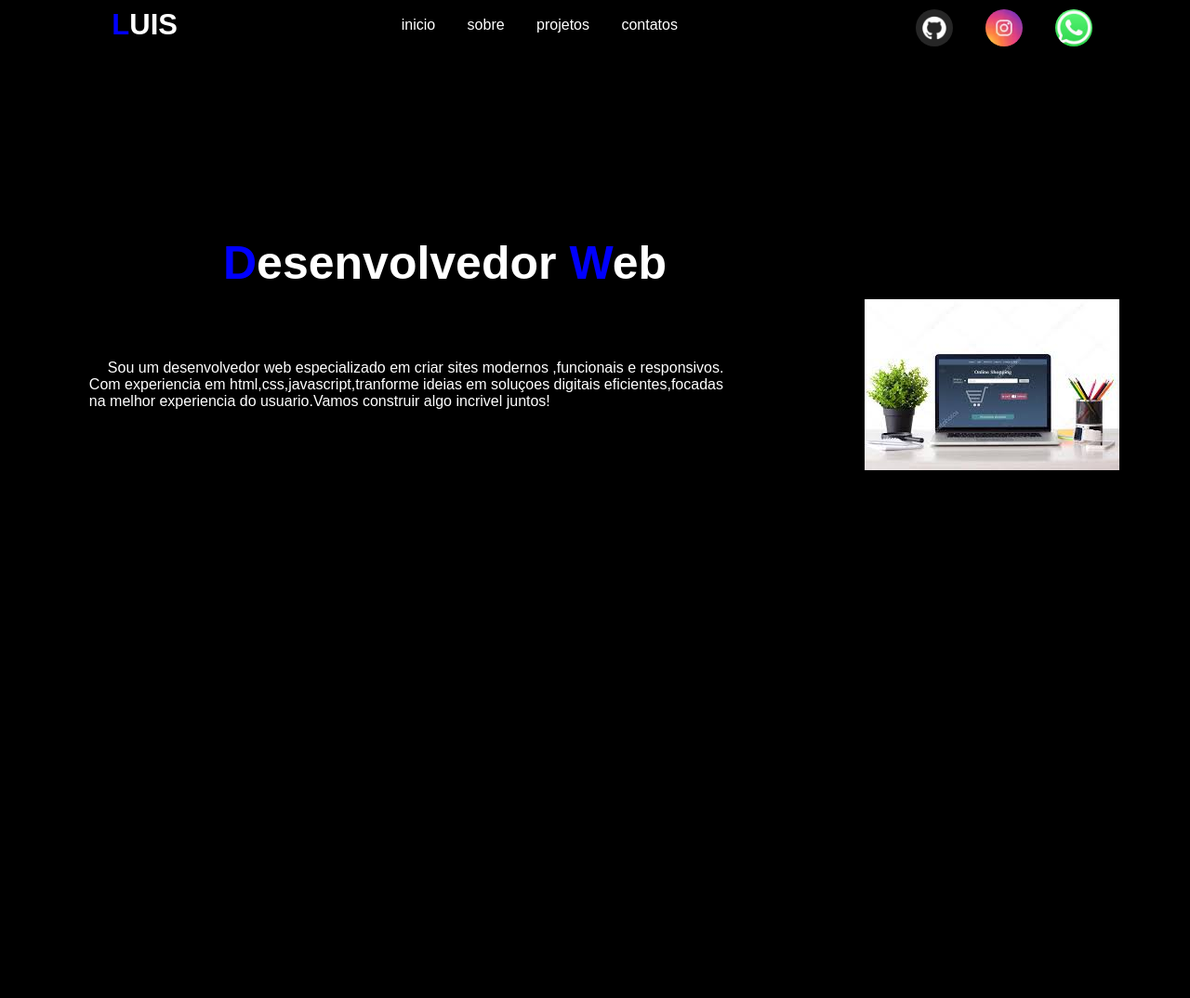
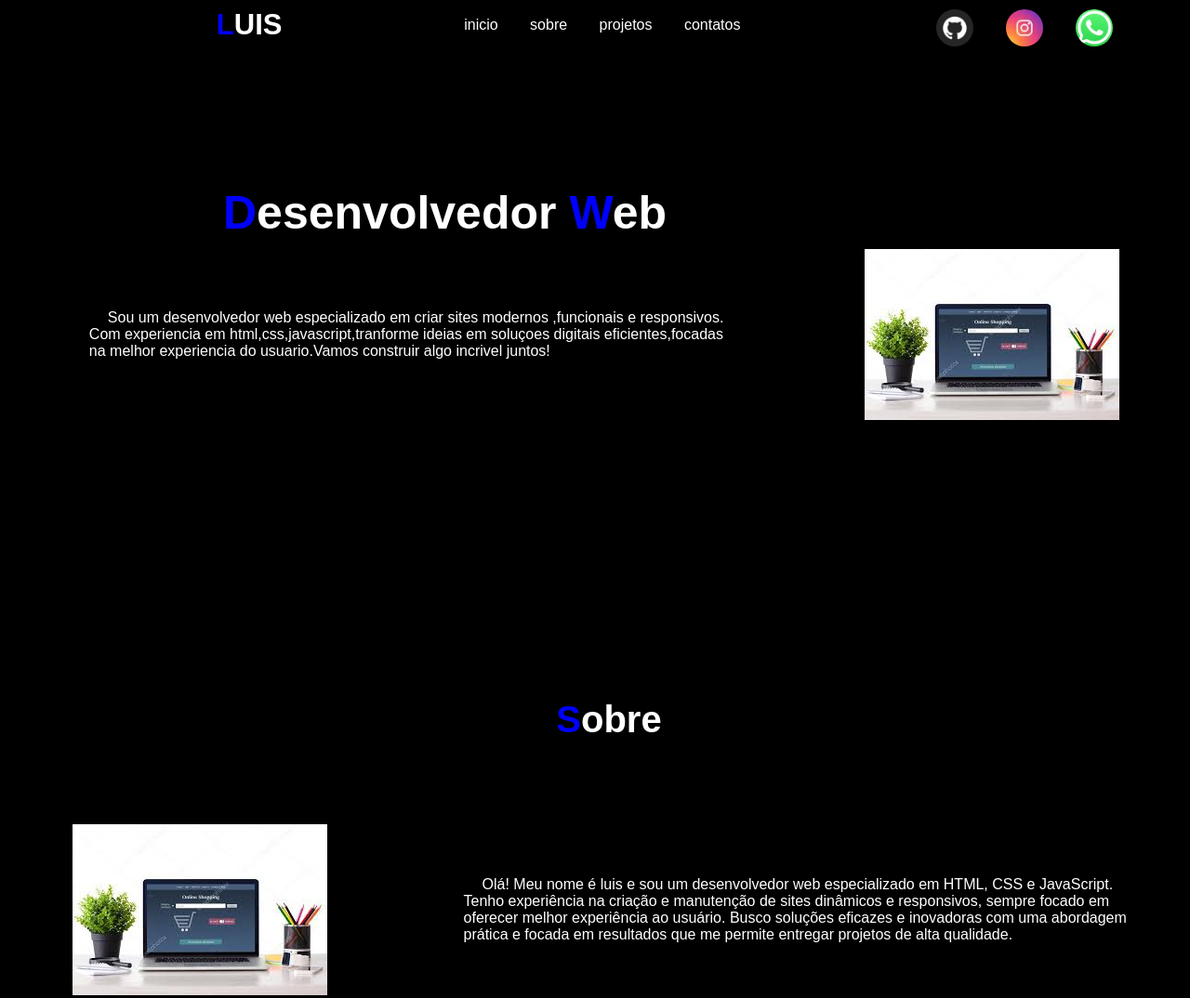
Before and after one commit to luiseugeniodev/meuportifolio, a plain HTML site: page index.html in a window 1280 px wide. Shown: the top 1074 px of the page at 93% size. Before the commit the page ends 800 px from the top, so only its background shows below. Drawn offline with Linux system fonts and the light colour scheme.

Commit message:
portifolio

```diff
--- a/index.html
+++ b/index.html
@@ -3,7 +3,7 @@
 <head>
     <meta charset="UTF-8">
     <meta name="viewport" content="width=device-width, initial-scale=1.0">
-    <meta name="autor" content="luis">
+    <meta name="autor" content="luis eugenio">
     <meta name="keywords" content="programacao,portifolio,luis,luis.dev,html,css,javascript,site,index,programador,desenvolvedor,criador de site,site proficional,instagran,github,whatsapp">
     <meta name="robots" content="index,nofollow">
     <meta name="description" content="site portifolio">
@@ -12,7 +12,7 @@
 </head>
 <body>
     <nav>
-       <div class="navegacao">
+
         <a href="" class="logo"> <span>L</span>UIS</a>
         <ul>
             <li><a href="#">inicio</a></li>
@@ -21,13 +21,13 @@
             <li><a href="#">contatos</a> </li>
         </ul>
         <section class="redesocial">
-           <a href="" ><img src="imagens/github 50px .png" alt="github"></a>
+           <a href="https://github.com/luiseugeniodev" target="_blank" ><img src="imagens/github 50px .png" alt="github" class="github-img"></a>
 
            <a href=""> <img src="imagens/instagram;img 50px.avif" alt="instagram"></a>
 
            <a href="#"><img src="imagens/whatsapp.img 50px.jpg" alt="whatsapp"></a>
         </section>
-       </div>
+
     </nav>
     <header>
         <h1><span>D</span>esenvolvedor <span>W</span>eb</h1>
@@ -39,5 +39,20 @@
        </section>
 
     </header>
+    <main>
+        <section class="titulo-sobre">
+            <h2><span>S</span>obre</h2>
+        </section>
+        <section class="conteudo-01">
+          <img src="imagens/notebook.jpg" alt="imagem de luis">
+            <p>
+            Olá! Meu nome é luis e sou um desenvolvedor web especializado em HTML, CSS e JavaScript. <br> Tenho experiência na criação e manutenção de sites dinâmicos e responsivos, sempre focado em <br> oferecer  melhor experiência ao usuário. Busco soluções eficazes e inovadoras com uma abordagem <br> prática e  focada em resultados que me permite entregar projetos de alta qualidade.
+           </p>
+
+        </section>
+        <section class="titulo-projeto">
+            <h2><span>P</span>rojetos</h2>
+        </section>
+    </main>
 </body>
 </html>
--- a/style/style.css
+++ b/style/style.css
@@ -8,30 +8,34 @@
 }
 
 body{
-    max-width: 1400px;
+    max-width: 100%;
     margin: auto;
     background-color: black;
 
 }
 
-div.navegacao{
+nav{
    display: flex;
-   justify-content: space-around;
-   align-items: center;
-   position: sticky;
-   top: 0;
+    position:fixed;
+    top: 0px;
+    align-items: center;
+    background-color: black;
+    width: 100%;
+    justify-content: space-around;
 
 }
+
 .logo{
     color: white;
     font-size: 31px;
     font-weight: 600;
+    margin-left: 135px;
 }
 .logo span{
     color: blue;
 }
 li,a{
-    display: inline-block;
+   display: inline-block;
     margin: 0,10,0,0;
     padding-left: 15px;
    color: white;
@@ -41,12 +45,12 @@ li :hover{
 
 }
 
-section.redesocial img
-{
+section.redesocial img{
 width: 40px; ;
 height: 40px;
 border-radius: 60%;
 box-sizing: border-box;
+border: 150px;
 
 }
 
@@ -78,3 +82,18 @@ body.header,section,p{
 header.h1,span{
     color: blue;
 }
+
+
+main{
+  margin-top: px;
+  margin-bottom: 100px;
+}
+main.titulo-sobre,h2{
+    color: white;
+    margin-bottom: 90px;
+    font-size: 40px;
+}
+
+main.titulo-projeto,h2{
+    margin-top: 300px;
+}
```
